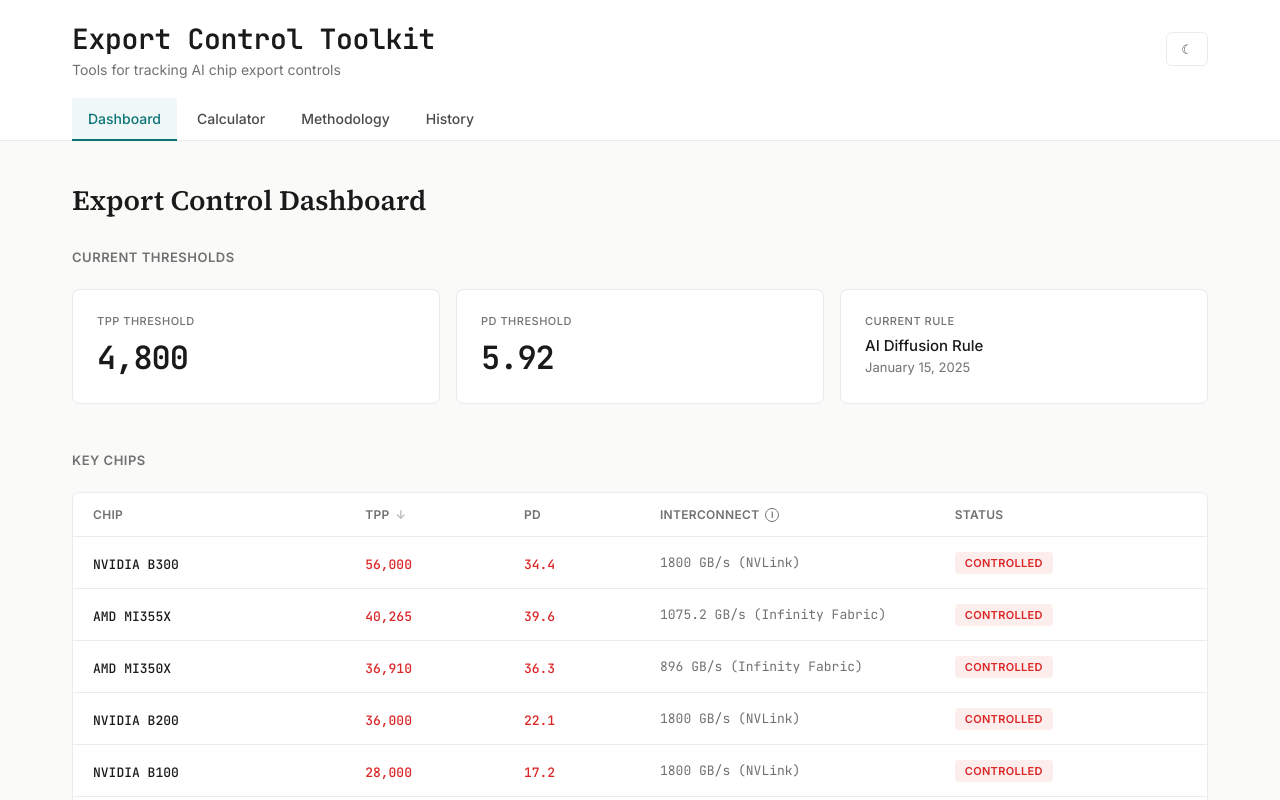
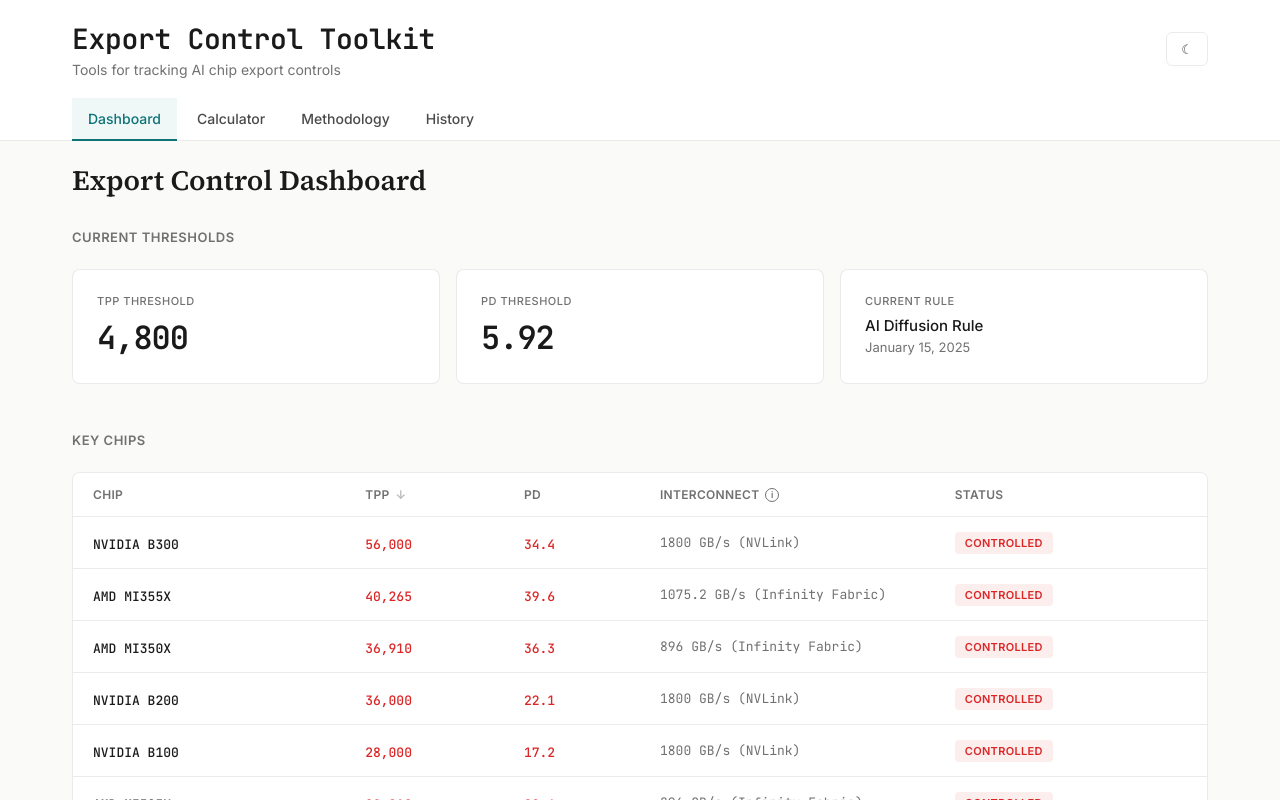
Before and after one commit to s-w-kelly/chip-export-controls, a React (Vite) app: page / in a window 1280 px wide. Shown: the top 800 px of the page. Built offline with nearby package versions, Linux system fonts and the light colour scheme.

Commit message:
Change spacing below navigation

```diff
--- a/src/components/ChipExportTracker.jsx
+++ b/src/components/ChipExportTracker.jsx
@@ -227,7 +227,7 @@
       </header>
 
       {/* Main Content */}
-      <main style={{ maxWidth: '1200px', margin: '0 auto', padding: '40px 32px' }}>
+      <main style={{ maxWidth: '1200px', margin: '0 auto', padding: '20px 32px' }}>
 
         {/* Dashboard Tab */}
         {activeTab === 'dashboard' && (
@@ -365,6 +365,7 @@
                                 border: `1px solid ${theme.textMuted}`,
                                 fontSize: '9px',
                                 color: theme.textMuted,
+                                textTransform: 'lowercase',
                                 cursor: 'help',
                               }}
                             >
```
